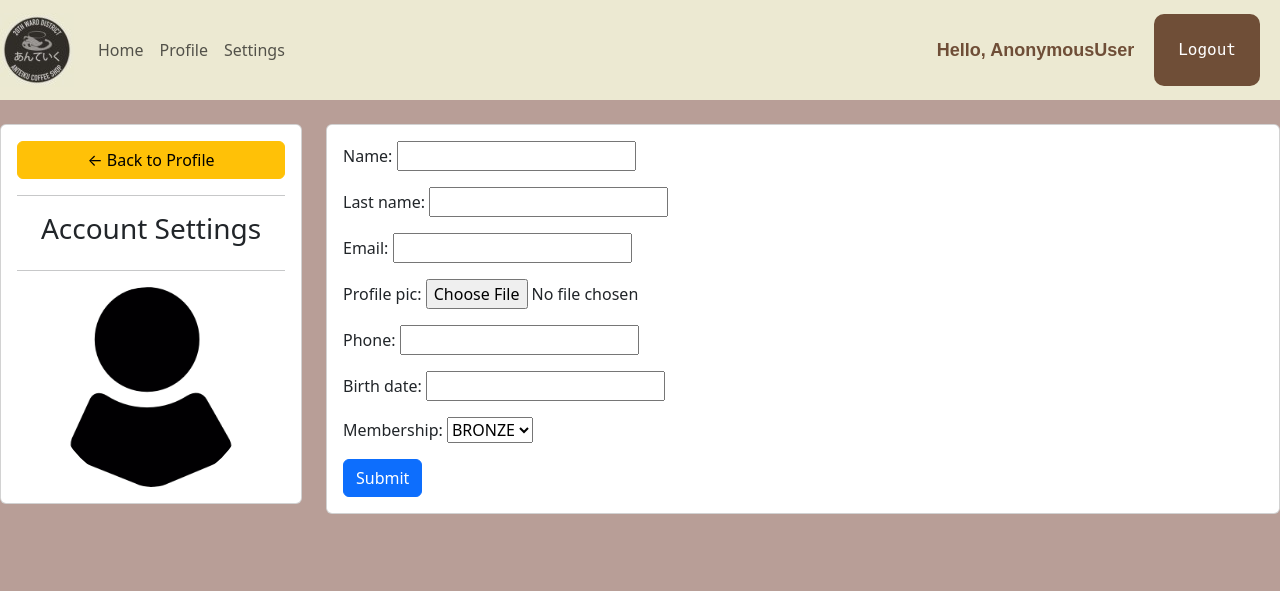
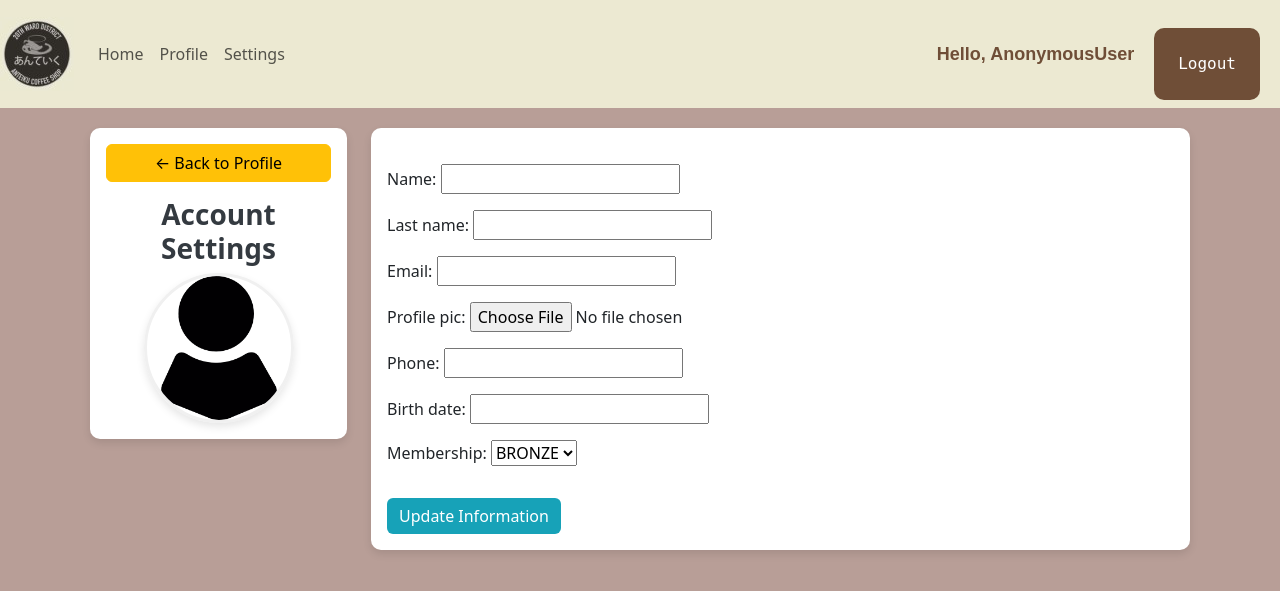
Before and after one commit to Mahmoud-Al-Jaziri/CoffeeShop-CMS, a Django app: template shopFront/templates/shopFront/account_settings.html in a window 1280 px wide. Shown: the top 591 px of the page. Run offline with Django 5.2, Linux system fonts and the light colour scheme; the template is opened without the code that fills it: values that come from a table or form of the project are taken from there, others are empty.

Commit message:
admin change

```diff
--- a/shopFront/templates/shopFront/account_settings.html
+++ b/shopFront/templates/shopFront/account_settings.html
@@ -1,26 +1,58 @@
-{%  extends 'shopFront/main.html' %}
+{% extends 'shopFront/main.html' %}
 {% load static %}
 {% block content %}
 
 <style>
-	.profile-pic{
-		max-width: 200px;
-		max-height:200px;
+    .profile-container {
+        padding: 20px;
+    }
+
+    .profile-pic {
+        width: 150px;
+        height: 150px;
         margin: 0 auto;
         border-radius: 50%;
+        object-fit: cover;
+        border: 3px solid #f0f0f0;
+        box-shadow: 0 4px 8px rgba(0, 0, 0, 0.1);
+    }
+
+    .card {
+        border: none;
+        border-radius: 10px;
+        box-shadow: 0 4px 8px rgba(0, 0, 0, 0.1);
+        margin-bottom: 20px;
+    }
+
+    .btn-custom {
+        background-color: #17a2b8;
+        color: white;
+        border: none;
+        transition: background-color 0.3s ease;
+    }
+
+    .btn-custom:hover {
+        background-color: #138496;
+    }
+
+    h3 {
+        font-weight: 600;
+        color: #343a40;
+    }
+
+    form {
+        margin-top: 20px;
     }
 </style>
 
-<br>
+<div class="container profile-container">
     <div class="row">
         <div class="col-md-3">
-		<div class="card card-body">
-			<a class="btn btn-warning" href="{% url 'user-Page' %}"> &#8592; Back to Profile</a>
-			<hr>
-			<h3 style="text-align: center">Account Settings</h3>
-			<hr>
+            <div class="card card-body text-center">
+                <a class="btn btn-warning mb-3" href="{% url 'user-Page' %}"> &#8592; Back to Profile</a>
+                <h3>Account Settings</h3>
                 {% if request.user.customer.profile_pic %}
-			<img class="profile-pic" src="{{request.user.customer.profile_pic.url}}" >
+                <img class="profile-pic" src="{{request.user.customer.profile_pic.url}}">
                 {% else %}
                 <img class="profile-pic" src="{% static 'images/profile1.png' %}">
                 {% endif %}
@@ -28,17 +60,14 @@
         </div>
         <div class="col-md-9">
             <div class="card card-body">
-
                 <form method="POST" action="" enctype="multipart/form-data">
                     {% csrf_token %}
                     {{form.as_p}}
-
-			<input class="btn btn-primary" type="submit" name="Update Information">
+                    <button class="btn btn-custom mt-3" type="submit">Update Information</button>
                 </form>
             </div>
         </div>
     </div>
-
-
+</div>
 
 {% endblock %}
```
Also changed, not shown: shopFront/templates/shopFront/order_form.html (+27 -20 lines), db.sqlite3, static/images/Sub-Zero.jpg (added), static/images/profile1_xL2aK1f.png (added). Lines whose indentation alone changed are shown as unchanged.
